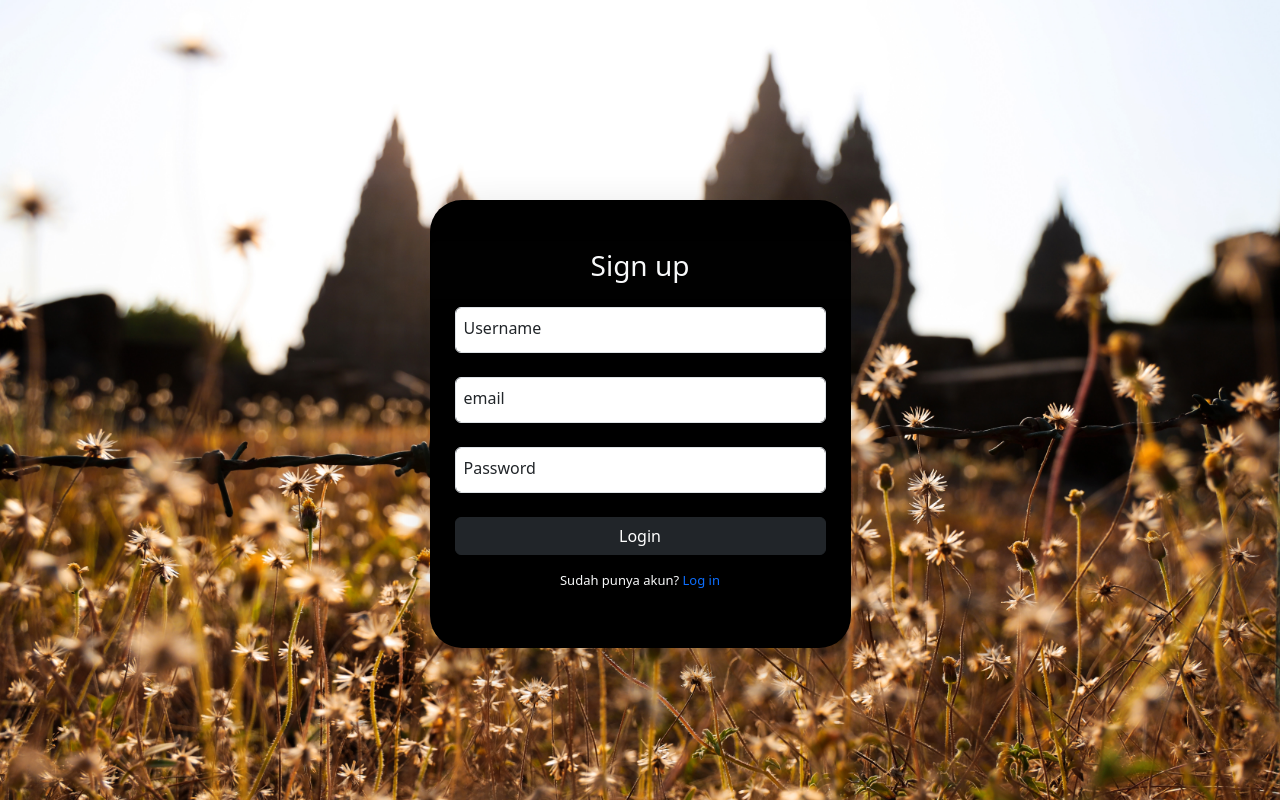
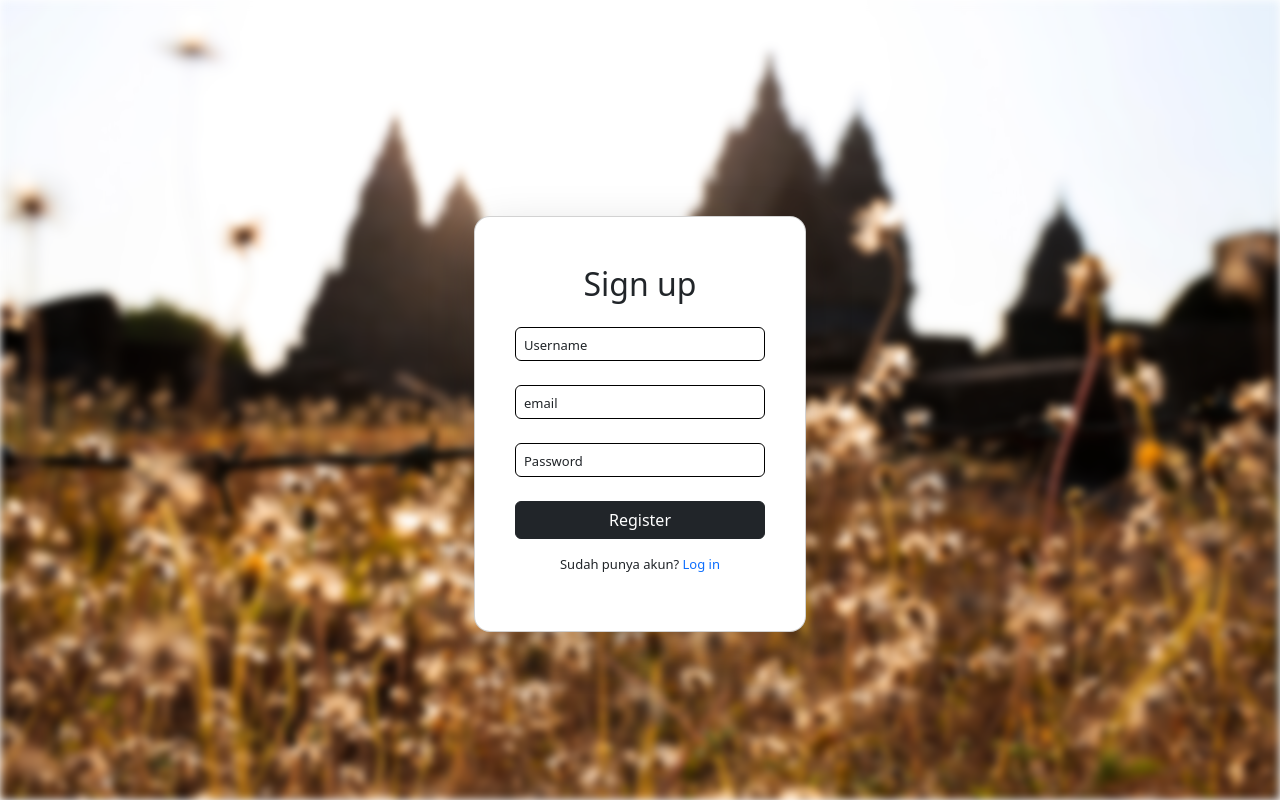
Before and after one commit to ihyaulhaq/FunTour, a PHP site: page /login/register.html in a window 1280 px wide. Run offline with PHP 8.4, Linux system fonts and the light colour scheme.

Commit message:
login page

```diff
--- a/login/login-style.css
+++ b/login/login-style.css
@@ -6,8 +6,8 @@
 
 }
 .form-floating>.form-control, .form-floating>.form-control-plaintext, .form-floating>.form-select {
-    height: calc(2.75rem + calc(var(--bs-border-width) * 2));
-    min-height: calc(2.75rem + calc(var(--bs-border-width) * 2));
+    height: calc(2rem + calc(var(--bs-border-width) * 2));
+    min-height: calc(2rem + calc(var(--bs-border-width) * 2));
     line-height: 1;
 }
 .form-floating>label {
--- a/login/register-style.css
+++ b/login/register-style.css
@@ -3,11 +3,17 @@
     background-size: cover;
     background-position: center;
     background-repeat: no-repeat;
+    position: absolute;
+    filter: blur(4px);
+    height: 100%;
+    width: 100%;
+    z-index: -1;
+
 
 }
 .form-floating>.form-control, .form-floating>.form-control-plaintext, .form-floating>.form-select {
-    height: calc(2.75rem + calc(var(--bs-border-width) * 2));
-    min-height: calc(2.75rem + calc(var(--bs-border-width) * 2));
+    height: calc(2rem + calc(var(--bs-border-width) * 2));
+    min-height: calc(2rem + calc(var(--bs-border-width) * 2));
     line-height: 1;
 }
 .form-floating>label {
--- a/login/register.html
+++ b/login/register.html
@@ -11,33 +11,33 @@
 
 </head>
 
-<body class="gambar-bg d-flex justify-content-center align-items-center min-vh-100">
-
+<body class="d-flex justify-content-center align-items-center min-vh-100">
+  <div class="gambar-bg"></div>
   <div class="container mt-5 pt-5 p-5">
     <div class="row justify-content-center">
-      <div class="col-md-5">
-        <div class="card bg-black pb-4 pt-4 p-2 rounded-5 shadow-lg">
-          <div class="card-header text-center text-light card-header-tabs mt-3">
-            <h3>Sign up</h3>
+      <div class="col-md-4">
+        <div class="card bg-white pb-4 pt-4 p-4 rounded-4 shadow-lg">
+          <div class="card-header text-center bg-white card-header-tabs mt-3">
+            <h2>Sign up</h2>
           </div>
           <div class="card-body">
-            <form>
+            <form class="">
               <div class="mb-4 form-floating">
-                <input type="text" class="form-control" id="username" placeholder="Enter username" required >
-                <label for="username">Username</label>
+                <input type="text" class="form-control border-black" id="username" placeholder="Enter username" required >
+                <label for="username"class="font-kecil">Username</label>
               </div>
               <div class="mb-4 form-floating">
-                <input type="email" class="form-control" id="email" placeholder="Enter email" required >
-                <label for="email">email</label>
+                <input type="email" class="form-control border-black" id="email" placeholder="Enter email" required >
+                <label for="email"class="font-kecil">email</label>
               </div>
               <div class="mb-4 form-floating">
-                <input type="password" class="form-control" id="password" placeholder="Enter password" required>
-                <label for="password">Password</label>
+                <input type="password" class="form-control border-black" id="password" placeholder="Enter password" required>
+                <label for="password" class="font-kecil">Password</label>
               </div>
               <div class="mb-3">
-                <button type="submit" class="btn btn-dark container">Login</button>
+                <button type="submit" class="btn btn-dark container">Register</button>
               </div>
-              <div class="text-light text-center font-kecil ">
+              <div class="text-center font-kecil ">
 
                 <p>Sudah punya akun? <a href="login.html" class="text-decoration-none">Log in</a></p>
               </div>
@@ -48,6 +48,7 @@
     </div>
   </div>
 
+
   <script src="https://cdn.jsdelivr.net/npm/bootstrap@5.3.2/dist/js/bootstrap.bundle.min.js"
     integrity="sha384-C6RzsynM9kWDrMNeT87bh95OGNyZPhcTNXj1NW7RuBCsyN/o0jlpcV8Qyq46cDfL" crossorigin="anonymous">
     </script>
```
Also changed, not shown: index.html (+61 -11 lines), login/login.html (+9 -9 lines), style-home.css (+31 -0 lines).
